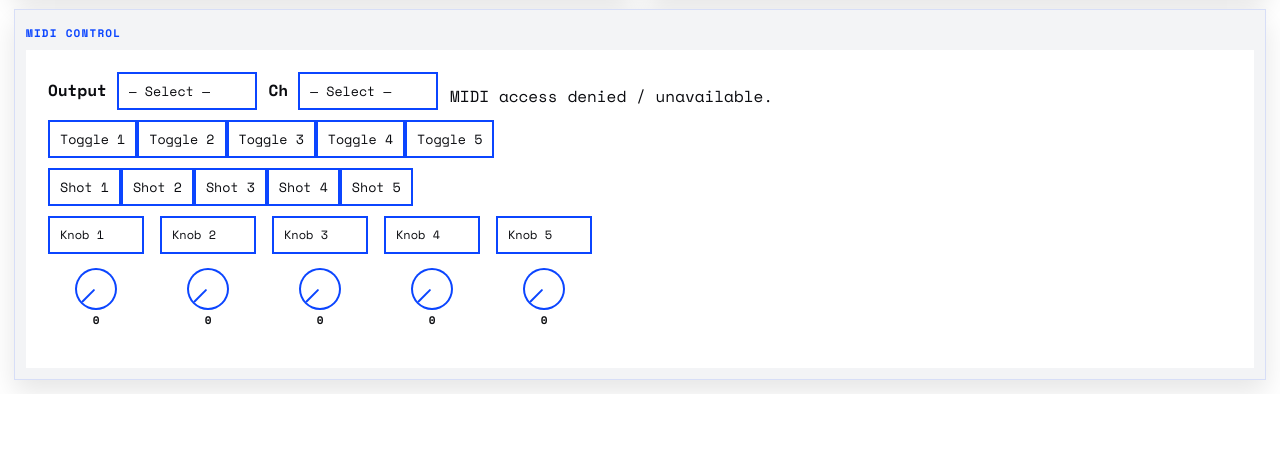
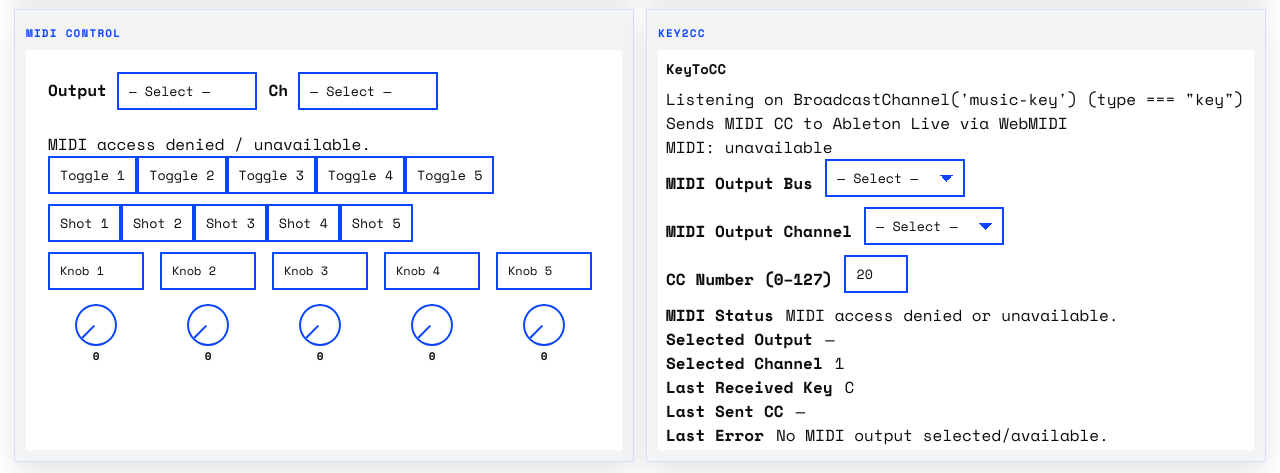
Before and after one commit to damnblase/rhythmroulette, a plain HTML site: page RhythmRoulette/index.html in a window 1280 px wide. Shown: the part 1380-1853 px from the top of the page. Before the commit the page ends 1774 px from the top, so only its background shows below. Drawn offline with Linux system fonts and the light colour scheme.

Commit message:
added key2cc

```diff
--- a/RhythmRoulette/index.html
+++ b/RhythmRoulette/index.html
@@ -241,6 +241,12 @@
           <div class="minui-frame-header">MIDI Control</div>
           <iframe src="midicontrol.html"></iframe>
         </div>
+
+        <div class="minui-frame">
+          <div class="minui-frame-header">Key2cc</div>
+          <iframe src="Key2cc.html"></iframe>
+        </div>
+
       </div>
     </div>
 
```
Also changed, not shown: RhythmRoulette/Key2cc.html (renamed from RhythmRoulette/keyassign.html), 2 other files.
